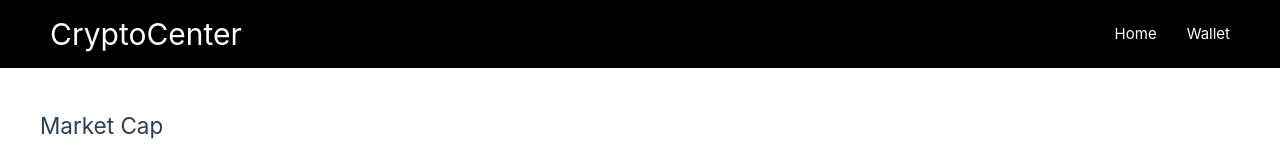
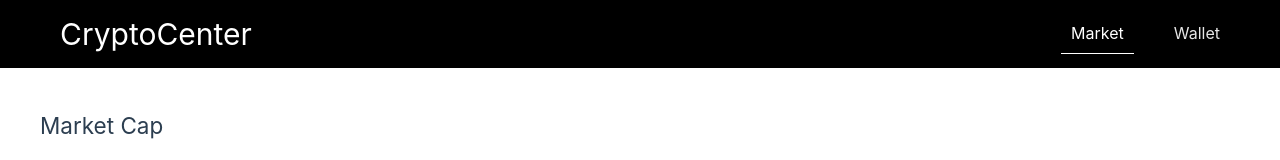
Before and after one commit to LucasMorettoRodrigues/cryptocenter, a Vue app: page / in a window 1280 px wide. Shown: the top 160 px of the page. Built offline with nearby package versions, Linux system fonts and the light colour scheme; no server answers; what vue3-apexcharts would draw is missing.

Commit message:
style navbar

```diff
--- a/src/components/Navbar.vue
+++ b/src/components/Navbar.vue
@@ -13,7 +13,7 @@ import { RouterLink } from 'vue-router'
             <nav>
                 <ul class="flex align-items-center">
                     <li>
-                        <RouterLink to="/">Home</RouterLink>
+                        <RouterLink to="/">Market</RouterLink>
                     </li>
                     <li>
                         <RouterLink to="/wallet">Wallet</RouterLink>
@@ -32,14 +32,28 @@ header {
 
 a {
     padding: 10px;
+    margin: 0 10px;
+    font-size: 16px;
     color: white;
+    border-bottom: 1px solid transparent;
+    opacity: 0.9;
+    transition: all ease-in-out .3s
+}
+
+a:hover,
+a.router-link-active {
+    border-color: white;
+    opacity: 1;
 }
 
 li {
     margin-left: 10px;
 }
 
-.logo {
+.logo a {
     color: white;
+    font-size: 30px;
+    border-bottom: none;
+    opacity: 1;
 }
 </style>
```
